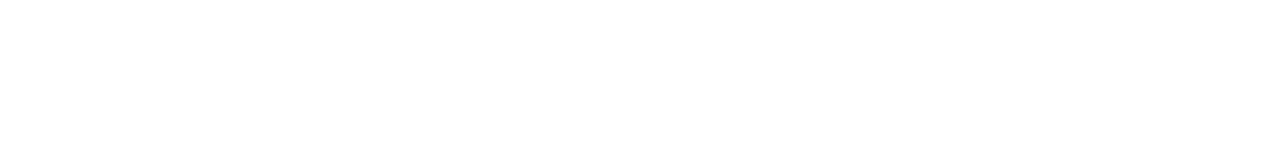
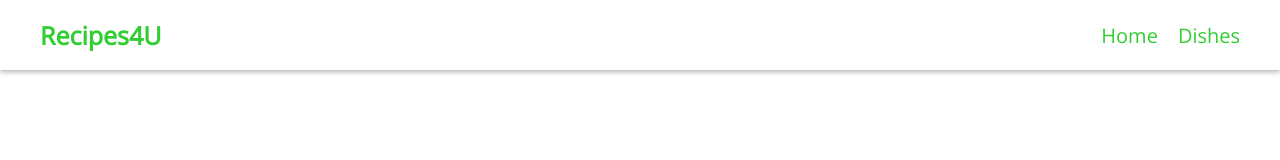
Before and after one commit to VictorS1303/recipe_website, a plain HTML site: page index.html in a window 1280 px wide. Drawn offline with nearby package versions, Linux system fonts and the light colour scheme.

Commit message:
Navbar finished

```diff
--- a/css/global.css
+++ b/css/global.css
@@ -24,8 +24,8 @@
 
     /* Colors */
     --body-background-color: ;
-    --primary-text-color: ;
-    --secondry-text-color: ;
+    --primary-text-color: #fff;
+    --secondary-text-color: #32cd32;
 
     /* Radii */
     --base-border-radius: 10px;
--- a/css/style.css
+++ b/css/style.css
@@ -0,0 +1,47 @@
+nav
+{
+    display: flex;
+    justify-content: space-between;
+    align-items: center;
+    padding: 0 40px;
+    height: 70px;
+    box-shadow: var(--box-shadow);
+
+
+    & ul
+    {
+        display: flex;
+        gap: 20px;
+
+        & li
+        {
+            font-size: var(--heading-five-font-size);
+            & a
+            {
+                position: relative;
+
+
+                &::before
+                {
+                    content: '';
+                    position: absolute;
+                    bottom: -2px;
+                    width: 0;
+                    border-bottom: 2px solid limegreen;
+                    transition: width .2s ease-in;
+                }
+
+                &:hover::before
+                {
+                    width: 100%;
+                    transition: width .2s ease-in;
+                }
+            }
+        }
+    }
+
+    a
+    {
+        color: var(--secondary-text-color);
+    }
+}
--- a/index.html
+++ b/index.html
@@ -10,6 +10,19 @@
     <title>Recipes4U</title>
 </head>
 <body>
+    <nav class="main-nav" id="main_nav">
+        <a href="index.html">
+            <h4>Recipes4U</h4>
+        </a>
 
+        <ul>
+            <li>
+                <a href="">Home</a>
+            </li>
+            <li>
+                <a href="">Dishes</a>
+            </li>
+        </ul>
+    </nav>
 </body>
 </html>
```
